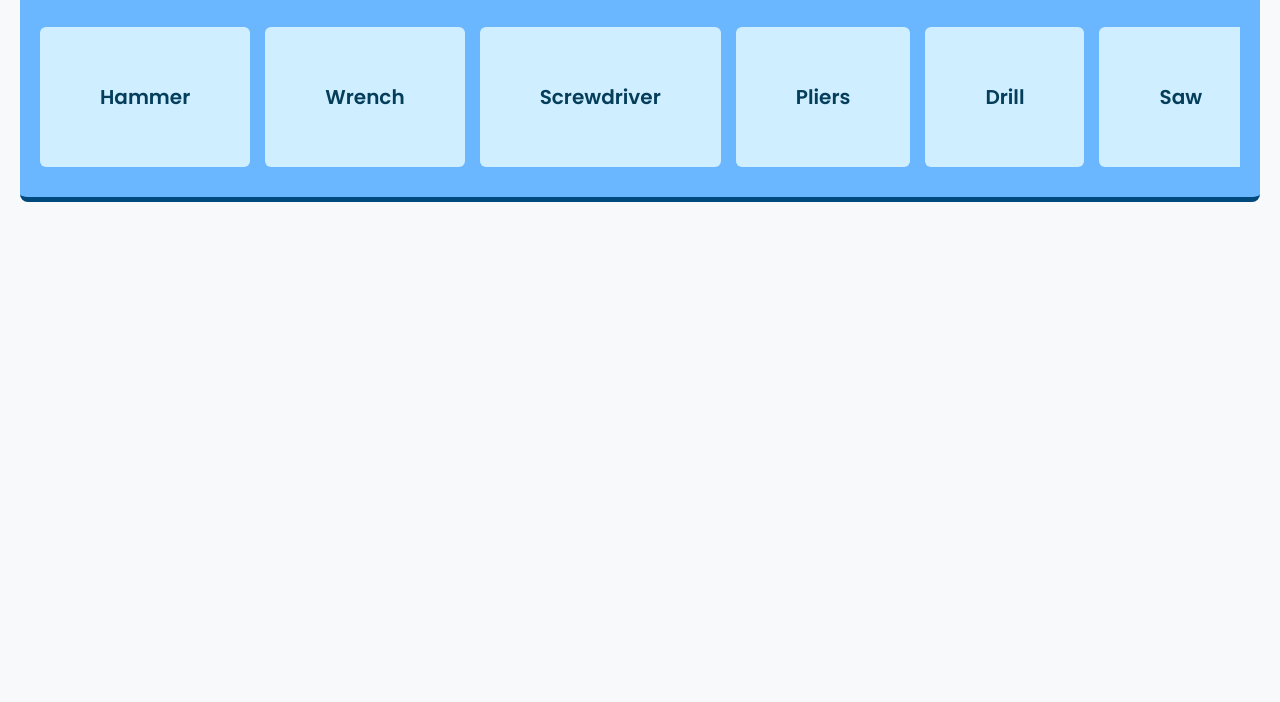
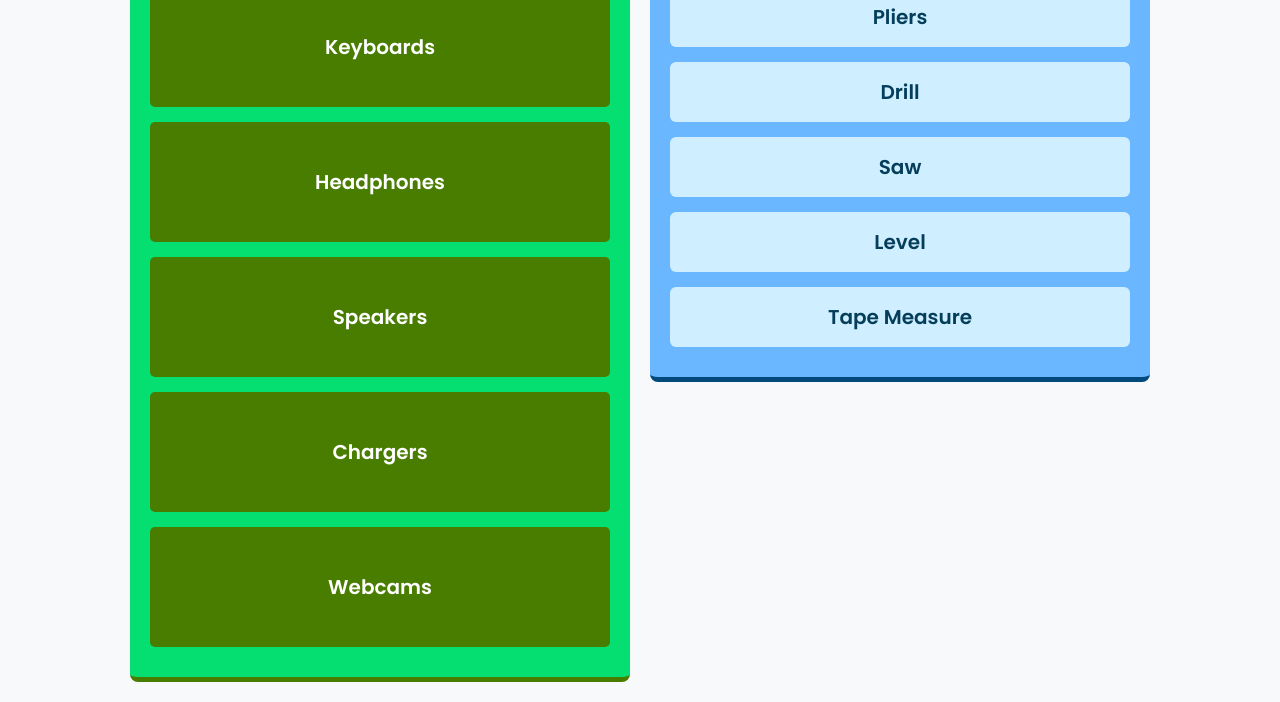
Before and after one commit to AK-Git508/abbu_cart_nov2025, a plain HTML site: page index.html in a window 1280 px wide. Shown: the part 696-1398 px from the top of the page. Before the commit the page ends 918 px from the top, so only its background shows below. Drawn offline with Linux system fonts and the light colour scheme.

Commit message:
Changed the layout of the categories

```diff
--- a/index.html
+++ b/index.html
@@ -29,6 +29,7 @@
       </div>
     </header>
     <h1 class="enterance_text">Browse Collections</h1>
+    <div class="categories-container">
       <section class="computers">
         <h2 class="title_computer">Computer Peripherals</h2>
         <div class="items_list_computers">
@@ -68,6 +69,7 @@
           <button class="item-btn">Tape Measure</button>
         </div>
       </section>
+    </div>
   </body>
 </html>
 
--- a/style.css
+++ b/style.css
@@ -87,27 +87,38 @@ body {
 
 /* Category Section */
 
+.categories-container {
+  display: flex;
+  gap: 20px;
+  justify-content: center;
+  align-items: flex-start;
+  padding: 20px;
+  max-width: 1200px;
+  margin: 0 auto;
+}
+
 .computers {
   background: oklch(79.2% 0.209 151.711);
   border-bottom: 5px solid rgb(73, 125, 0);
   padding: 20px;
-  margin: 20px;
   font-family: "Poppins", sans-serif;
   border-radius: 8px;
+  flex: 1;
+  max-width: 500px;
 }
 
 .items_list_computers {
   display: flex;
+  flex-direction: column;
   gap: 15px;
-  overflow-x: auto;
   padding: 10px 0;
-  scroll-behavior: smooth;
 }
 
 .items_list_computers .item-btn {
   /* ensure this selector overrides the general .item-btn where needed */
   background-color: rgb(73, 125, 0);
   color: #ffffff;
+  width: 100%;
 }
 .items_list_computers .item-btn:hover {
   background-color: rgb(95, 155, 25);
@@ -130,7 +141,7 @@ body {
   font-family: poppins, sans-serif;
   font-size: 30px;
   text-align: left;
-  margin: 20px;
+  margin: 0 0 15px 0;
   color: rgb(41, 37, 36);
   padding-bottom: 15px;
 }
@@ -140,17 +151,17 @@ body {
   background: oklch(78.5% 0.189 259.5);
   border-bottom: 5px solid rgb(0, 73, 125);
   padding: 20px;
-  margin: 20px;
   font-family: "Poppins", sans-serif;
   border-radius: 8px;
+  flex: 1;
+  max-width: 500px;
 }
 
 .items_list_tools {
   display: flex;
+  flex-direction: column;
   gap: 15px;
-  overflow-x: auto;
   padding: 10px 0;
-  scroll-behavior: smooth;
 }
 
 /* Make tools buttons light blue with dark text */
@@ -158,8 +169,9 @@ body {
   background-color: #cfeeff; /* light blue */
   color: #053e5a; /* dark-blue text for contrast */
   border-radius: 6px;
-  padding: 50px 60px; /* a bit roomy to match other tiles */
+  padding: 20px 30px; /* adjusted for vertical layout */
   font-weight: 600;
+  width: 100%;
 }
 .items_list_tools .item-btn:hover {
   background-color: #b6e0ff; /* slightly darker on hover */
@@ -169,7 +181,7 @@ body {
   font-family: poppins, sans-serif;
   font-size: 30px;
   text-align: left;
-  margin: 20px;
+  margin: 0 0 15px 0;
   color: rgb(41, 37, 36);
   padding-bottom: 15px;
 }
@@ -186,6 +198,17 @@ body {
 }
 
 /* Responsive */
+@media (max-width: 768px) {
+  .categories-container {
+    flex-direction: column;
+    align-items: stretch;
+  }
+  .computers,
+  .tools {
+    max-width: 100%;
+  }
+}
+
 @media (max-width: 480px) {
   .logo {
     width: 40px;
```
Also changed, not shown: monitor.html (+2 -2 lines). Lines whose indentation alone changed are shown as unchanged.
